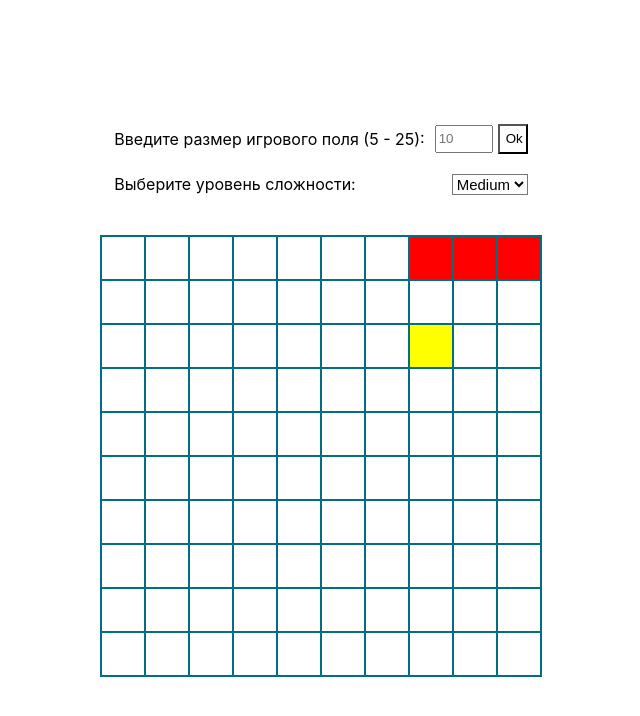
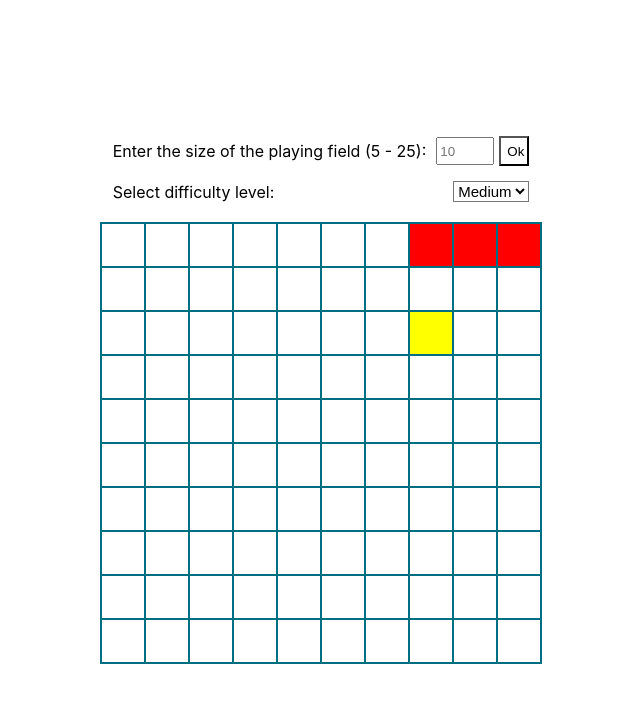
Before and after one commit to VortexRK/Snake, a React (Create React App) app: page / in a window 1280 px wide. Shown: the top 716 px of the page, without its empty margins (319-959 px from the left). Built offline with nearby package versions, Linux system fonts and the light colour scheme.

Commit message:
small fixes, change language

```diff
--- a/src/Content/Congrats.jsx
+++ b/src/Content/Congrats.jsx
@@ -5,8 +5,8 @@ import styled from 'styled-components'
 const Congrats = props => {
   return (
     <div className={props.className}>
-      <Text>Congratulation! The snake length is {props.length}</Text>
-      <Text>Do you want try again?</Text>
+      <Text>Congratulation! The snake length is <b>{props.length}</b></Text>
+      <Text>Do you want to try again?</Text>
       <ButtonWrapper>
         <Button onClick={props.reset}>Yes</Button>
         <Button onClick={() => window.close()}>No</Button>
@@ -31,7 +31,6 @@ const Text = styled.p`
 const ButtonWrapper = styled.div`
   display: flex;
   justify-content: space-around;
-
 `
 
 const Button = styled.div`
@@ -46,9 +45,11 @@ const Button = styled.div`
   justify-content: center;
   align-items: center;
   cursor: pointer;
+
   :hover {
     background-color: #ebebeb;
   }
+
   :first-child {
     margin-right: 30px;
   }
--- a/src/Content/Snake.jsx
+++ b/src/Content/Snake.jsx
@@ -283,13 +283,13 @@ const Snake = props => {
     <div className={props.className}>
       <ControlsWrapper>
         <Wrapper>
-          <Label name='size'>Введите размер игрового поля (5 - 25):</Label>
-          <Input type='text' name='size' placeholder={fieldSize} onChange={e => handleInput(e)}/>
+          <Label name='size'>Enter the size of the playing field (5 - 25):</Label>
+          <Input type='text' name='size' placeholder={fieldSize} onChange={handleInput}/>
           <Button type='button' onClick={handleClick} value='Ok'></Button>
         </Wrapper>
         <Wrapper>
-          <Label name='difficulty'>Выберите уровень сложности:</Label>
-          <Select name='difficulty' value={difficulty} onChange={e => handleSelect(e)}>
+          <Label name='difficulty'>Select difficulty level:</Label>
+          <Select name='difficulty' value={difficulty} onChange={handleSelect}>
             <option value='Easy'>Easy</option>
             <option value='Medium'>Medium</option>
             <option value='Hard'>Hard</option>
@@ -327,9 +327,12 @@ const ControlsWrapper = styled.div`
 
 const Wrapper = styled.div`
   display: flex;
-  margin-bottom: 20px;
   justify-content: space-between;
   align-items: center;
+
+  :first-child {
+    margin-bottom: 15px;
+  }
 `
 
 const Label = styled.label`
```
